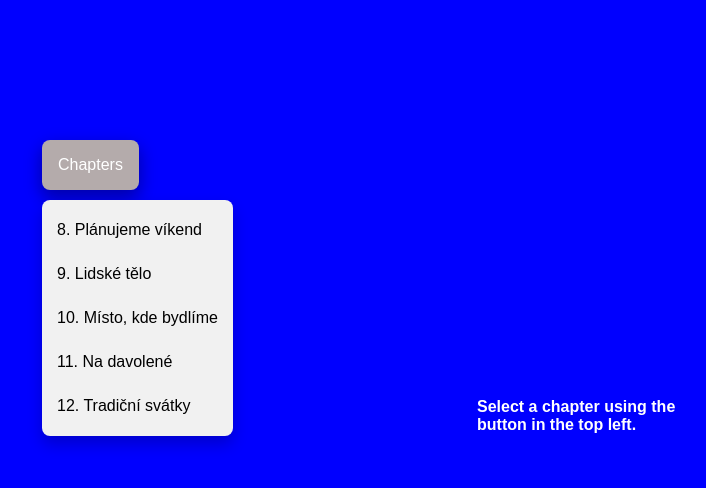
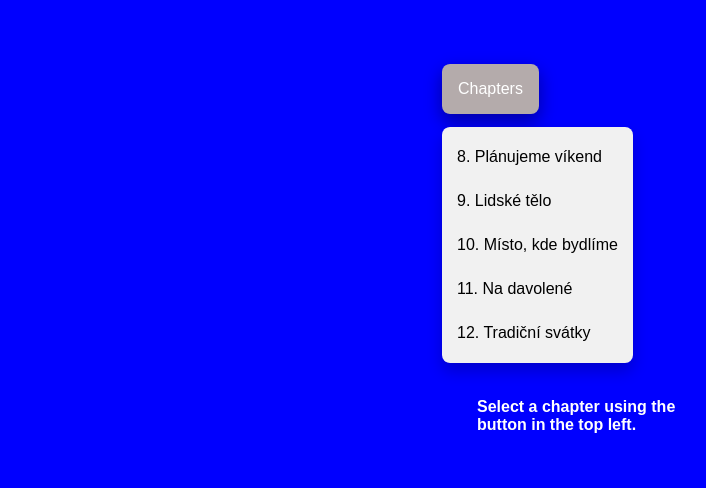
Before and after one commit to SvenjaHaei/vocab-trainer, a website: page index.html in a window 1280 px wide. Both pictures are taken after a click on the button "Chapters". Shown: the whole page, without its empty margins (63-769 px from the left). Drawn offline with Linux system fonts and the light colour scheme.

```diff
--- a/board.css
+++ b/board.css
@@ -113,8 +113,8 @@
 
 .counter {
   position: absolute;
-  top: -50px;
-  left: 650px;
+  top: -25%;
+  left: 80%;
   font-family: Arial, Helvetica, sans-serif;
   color: white;
   font-size: x-large;
@@ -125,8 +125,8 @@
 /* Dropdown Button */
 .dropbtn {
   position: absolute;
-  top: -50px;
-  left: -400px;
+  top: -30%;
+  left: 0%;
   background-color: rgb(145, 138, 138);
   color: white;
   padding: 16px;
@@ -144,12 +144,12 @@
 .dropdown-content {
   display: none;
   position: absolute;
-  top: 10px;
-  left: -400px;
+  top: -15%;
+  left: 0%;
   background-color: #f1f1f1;
   min-width: 160px;
   box-shadow: 0px 8px 16px 0px rgba(0,0,0,0.2);
-  z-index: 1;
+  z-index: 2;
   border-radius: 8px;
 }
 
```
